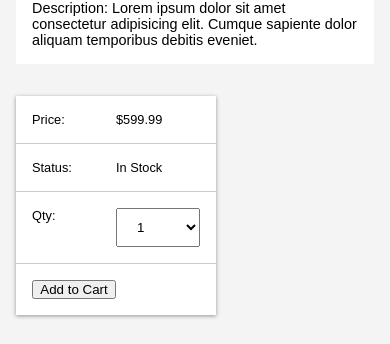
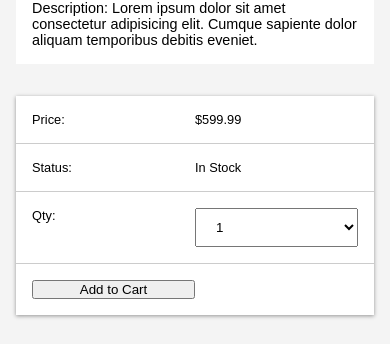
Before and after one commit to kamaaah/mern-shopping-cart, a React (Create React App) app in the folder frontend/: page /product/1111 in a window 390 px wide. Shown: the part 589-933 px from the top of the page. Built offline with nearby package versions, Linux system fonts and the light colour scheme.

Commit message:
Product/Page Done width CSS

```diff
--- a/frontend/src/pages/Product/Product.css
+++ b/frontend/src/pages/Product/Product.css
@@ -78,5 +78,16 @@
   .left__image {
     flex: 1;
   }
+  .left__info{
+    flex: 1;
+  }
+  .productpage__right{
+    flex: 1;
+    padding: 1rem;
+  }
+  .right__info{
+    width: 100%;
+    margin: 0;
+  }
 }
 /* End Mobile screen section */
```
